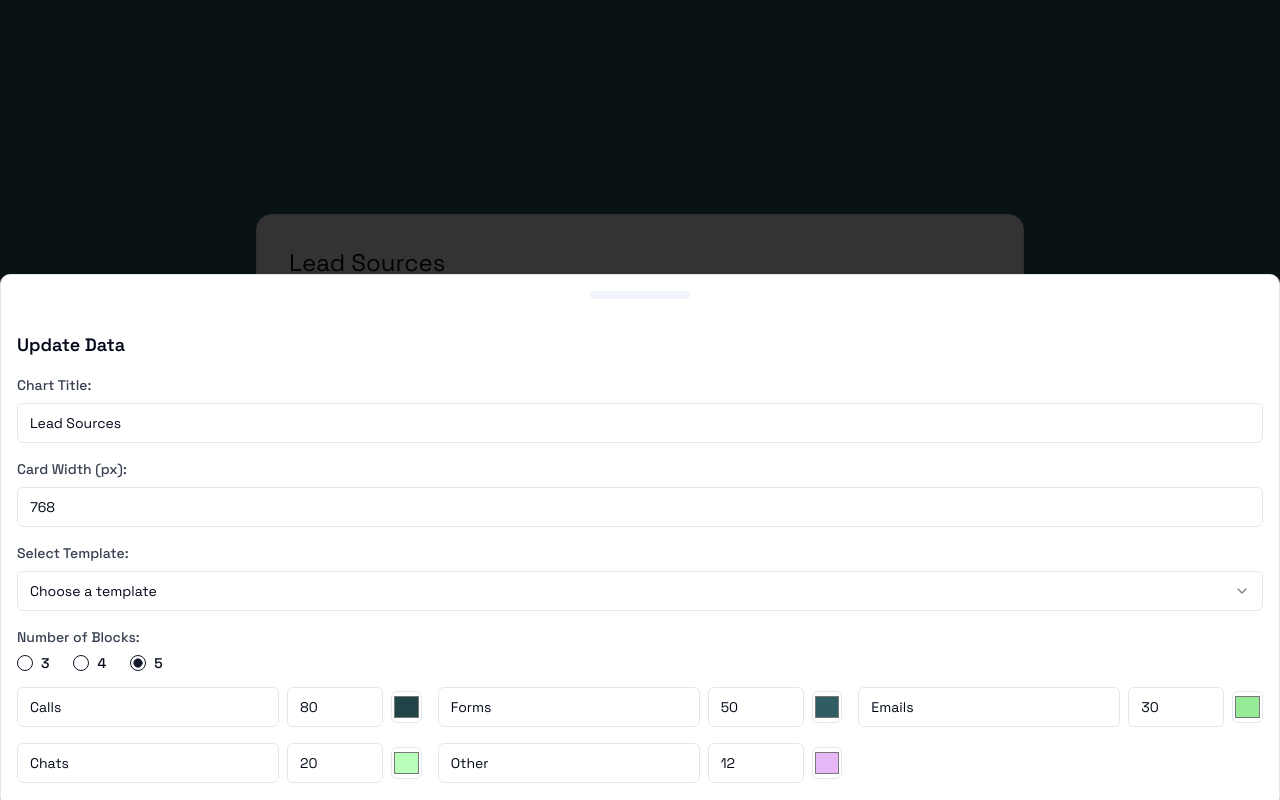
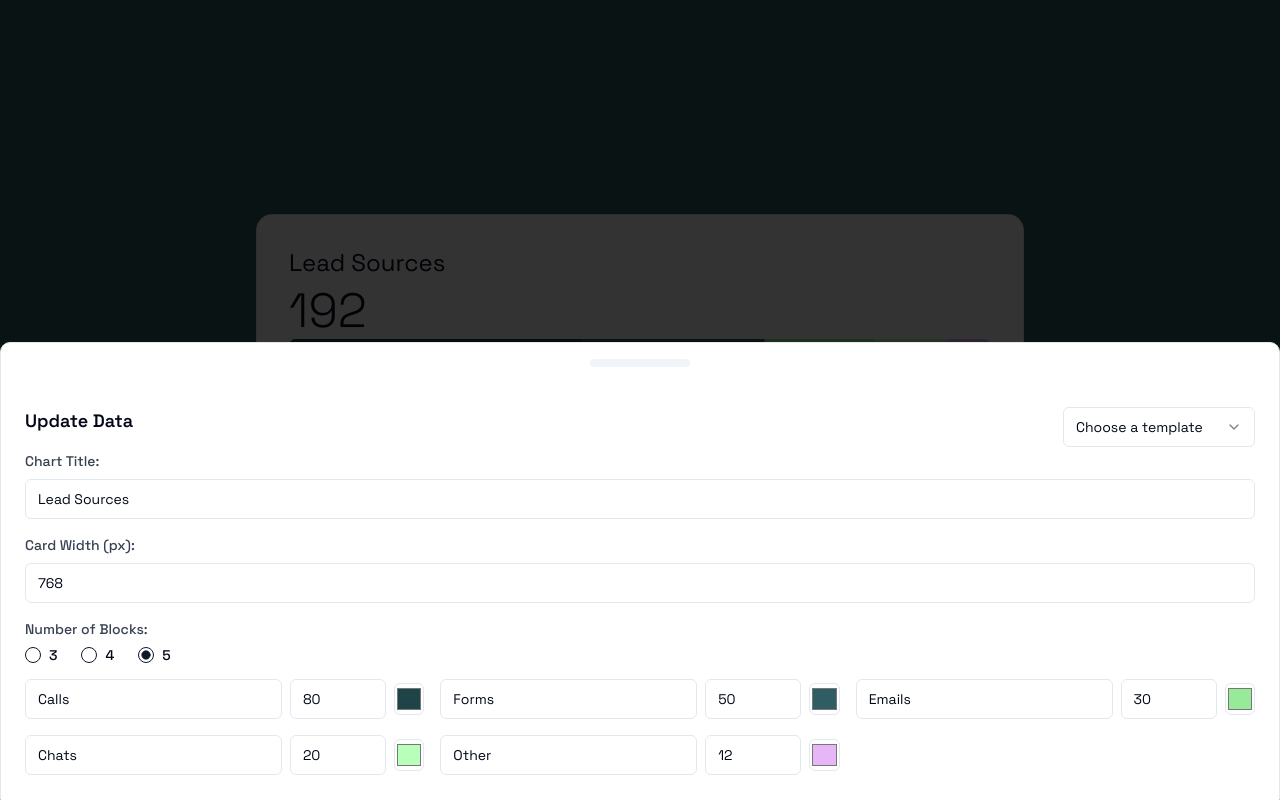
Before and after one commit to cheerlessDreamer/stacked-card-visualizer, a React (Vite) app: page / in a window 1280 px wide. Both pictures are taken after a click on the button 1232 px from the left and 752 px from the top of the page. Built offline with nearby package versions, Linux system fonts and the light colour scheme.

Commit message:
Move template selector to drawer
Repositioned the template selector to the top right corner of the drawer for improved accessibility and user experience.
[skip gpt_engineer]

```diff
--- a/src/components/LeadDataForm.tsx
+++ b/src/components/LeadDataForm.tsx
@@ -114,7 +114,22 @@ const LeadDataForm: React.FC<LeadDataFormProps> = ({
   };
 
   return (
-    <div className="mt-4">
+    <div className="mt-4 relative">
+      <div className="absolute top-0 right-0 w-48">
+        <Select onValueChange={handleTemplateChange}>
+          <SelectTrigger>
+            <SelectValue placeholder="Choose a template" />
+          </SelectTrigger>
+          <SelectContent>
+            {templates.map((template) => (
+              <SelectItem key={template.name} value={template.name}>
+                {template.name}
+              </SelectItem>
+            ))}
+          </SelectContent>
+        </Select>
+      </div>
+
       <h3 className="text-lg font-semibold mb-4">Update Data</h3>
       <div className="mb-4">
         <Label htmlFor="chart-title" className="block text-sm font-medium text-gray-700 mb-2">Chart Title:</Label>
@@ -136,21 +151,6 @@ const LeadDataForm: React.FC<LeadDataFormProps> = ({
           type="number"
           min="0"
         />
-      </div>
-      <div className="mb-4">
-        <Label className="block text-sm font-medium text-gray-700 mb-2">Select Template:</Label>
-        <Select onValueChange={handleTemplateChange}>
-          <SelectTrigger className="w-full">
-            <SelectValue placeholder="Choose a template" />
-          </SelectTrigger>
-          <SelectContent>
-            {templates.map((template) => (
-              <SelectItem key={template.name} value={template.name}>
-                {template.name}
-              </SelectItem>
-            ))}
-          </SelectContent>
-        </Select>
       </div>
       <div className="mb-4">
         <Label className="block text-sm font-medium text-gray-700 mb-2">Number of Blocks:</Label>
--- a/src/pages/Index.tsx
+++ b/src/pages/Index.tsx
@@ -84,7 +84,7 @@ const Index = () => {
           </Button>
         </DrawerTrigger>
         <DrawerContent>
-          <div className="p-4 bg-white rounded-t-xl">
+          <div className="p-6 bg-white rounded-t-xl">
             <LeadDataForm
               leadData={leadData.slice(0, numBlocks)}
               onInputChange={handleInputChange}
```
